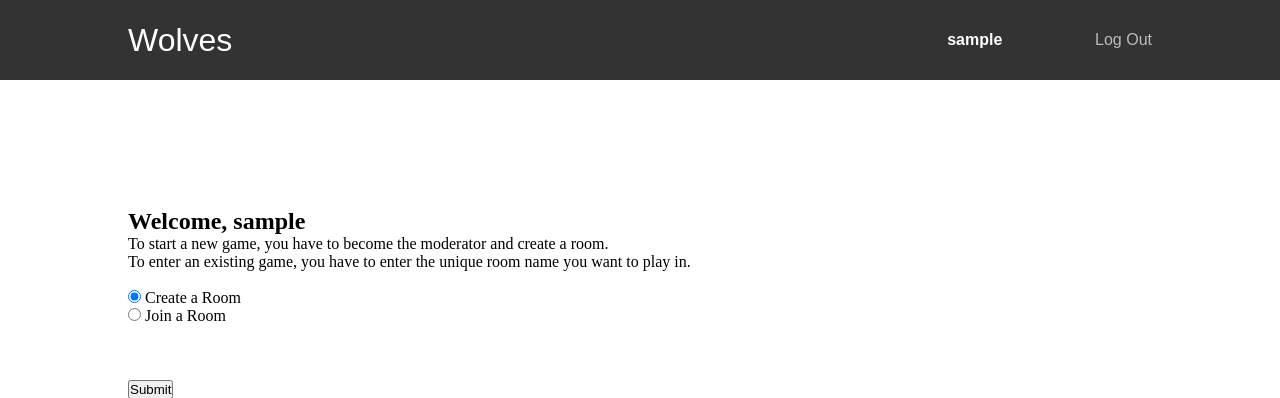
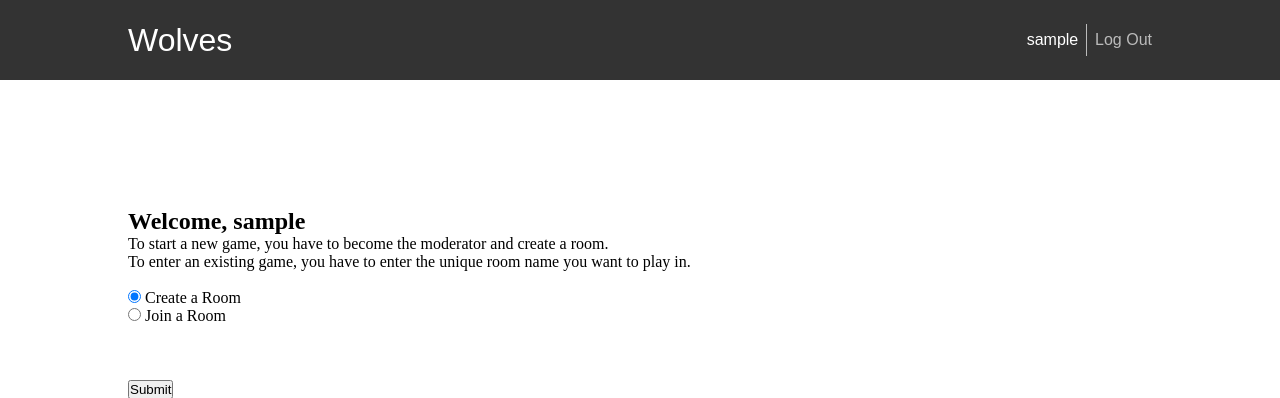
Before and after one commit to AdishreeM/werewolves-game, a Django app: page /wolves/ in a window 1280 px wide. Shown: the top 398 px of the page. Run offline with Django 3.2, Linux system fonts and the light colour scheme; the visitor is signed in with stand-in values (Sample User, id 1); data that the repository does not hold is empty.

Commit message:
Minor UI changes in navbar. Allowed all hosts for network access.

```diff
--- a/website/website/settings.py
+++ b/website/website/settings.py
@@ -25,7 +25,7 @@ SECRET_KEY = '3o-y=+rc*z_^bo5h0541ko*^u(eaap7(8i*wjt&7!u-8($ax^c'
 # SECURITY WARNING: don't run with debug turned on in production!
 DEBUG = True
 
-ALLOWED_HOSTS = []
+ALLOWED_HOSTS = ['*']
 
 
 # Application definition
--- a/website/wolves/static/wolves/base.css
+++ b/website/wolves/static/wolves/base.css
@@ -21,17 +21,35 @@
     text-decoration: none;
 }
 
+.navbar .username {
+    margin-left: auto;
+    color: white;
+    font-weight: 400;
+}
+
+.navsep {
+    height: 2rem;
+    width: 0.05rem;
+    margin: 0 0.5rem;
+    background-color: #bbbbbb;
+}
+
 .nav-links {
     display: flex;
-    justify-content: space-between;
-    width: 20%;
+    margin: 2rem 0;
+
     list-style: none;
-    margin-left: auto;
 }
 
-.nav-links .username {
-    color: white;
-    font-weight: 700;
+.nav-links li {
+    padding: 1rem;
+}
+
+.nav-links li:last-child {
+    padding-right: 0;
+}
+.nav-links li:first-child {
+    padding-left: 0;
 }
 
 .nav-links li a {
--- a/website/wolves/templates/wolves/base.html
+++ b/website/wolves/templates/wolves/base.html
@@ -15,9 +15,14 @@
 
         <div class="logo"><a href="{% url 'index' %}">Wolves</a></div>
 
+        <div class="username">{{ request.user.username }}</div>
+
+        {% if request.user.is_authenticated %}
+        <div class="navsep"></div>
+        {% endif %}
+
         <ul class="nav-links">
-            {% if user.is_authenticated %}
-                <div class="username">{{ request.user.username }}</div>
+            {% if request.user.is_authenticated %}
                 <li class="logout"><a href="{% url 'signout' %}">Log Out</a></li>
             {% else %}
                 <li class="login"><a href="{% url 'signin' %}">Log In</a></li>
```
